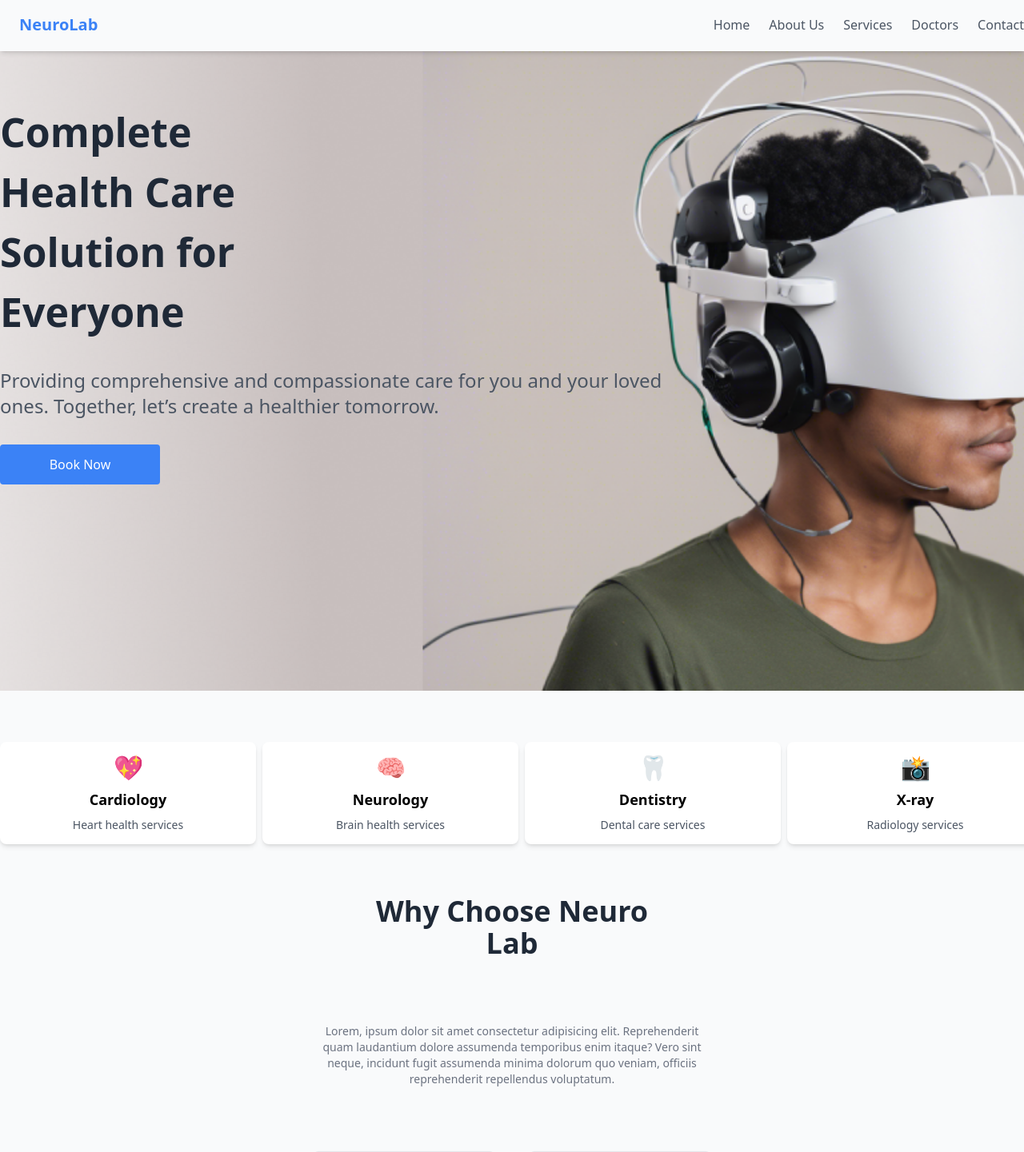
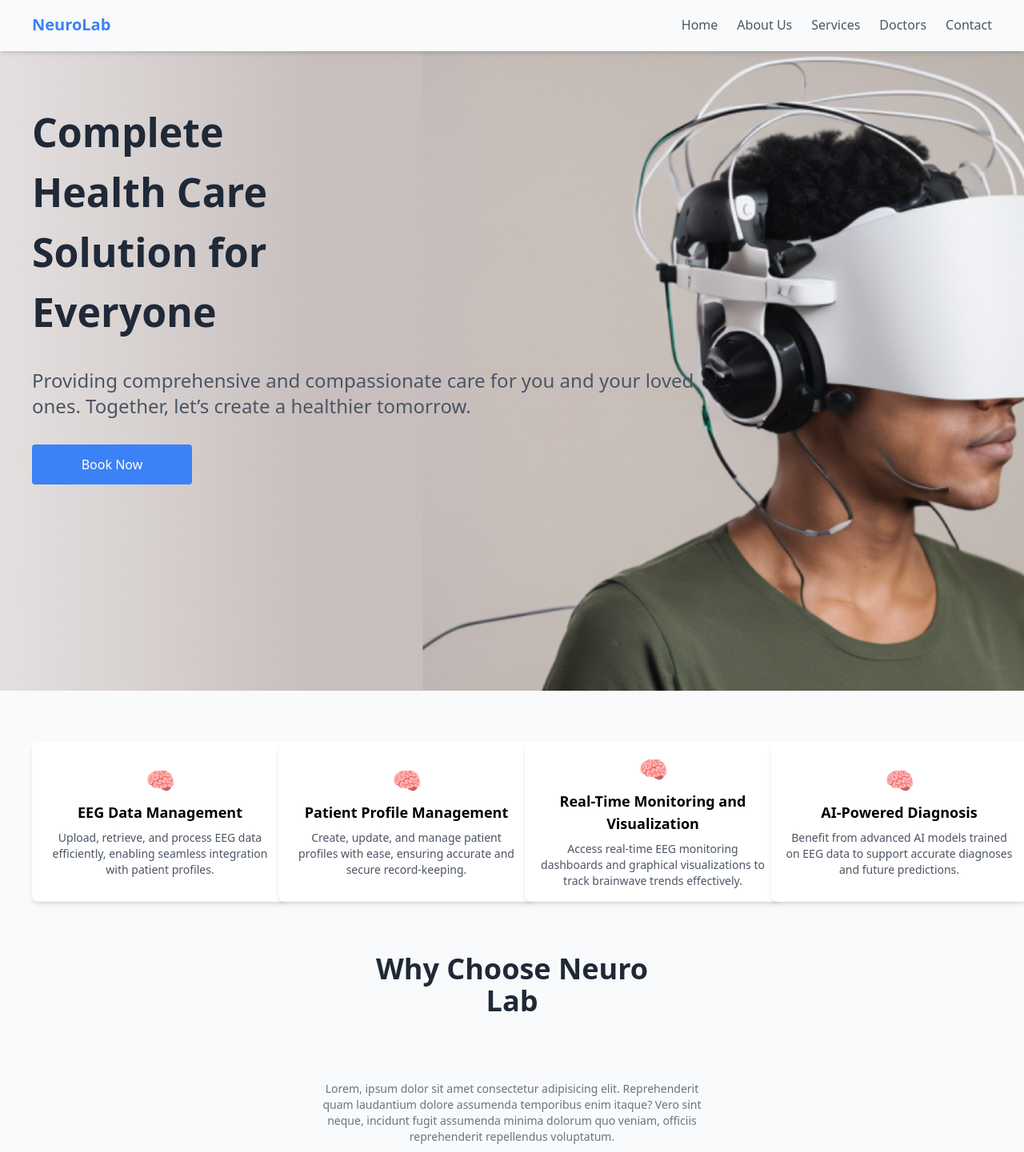
Before and after one commit to aine1100/NeuroLab, a React (Vite) app: page / in a window 1280 px wide. Shown: the top 1441 px of the page at 80% size. Built offline with nearby package versions, Linux system fonts and the light colour scheme.

Commit message:
modified codes

```diff
--- a/src/components/DoctorsSection.tsx
+++ b/src/components/DoctorsSection.tsx
@@ -2,35 +2,35 @@
 const DoctorSection = () => {
   const doctors = [
     {
-      name: "Dr. Joseph Drew",
-      specialization: "Cardiologist",
+      name: "Asimwe Landry",
+      specialization: "Founder and Ceo",
 
     },
     {
-      name: "Dr. Joseph Drew",
-      specialization: "Cardiologist",
+      name: "Dushimire Aine",
+      specialization: "Web and Mobile Developer",
 
     },
     {
-      name: "Dr. Joseph Drew",
-      specialization: "Cardiologist",
+      name: "Mugisha Prosper",
+      specialization: "Data analyst and Backend Developer",
 
     },
     {
-      name: "Dr. Joseph Drew",
-      specialization: "Cardiologist",
+      name: "Uhirwe Esther Hope",
+      specialization: "Frontend Developer ",
 
     }
     ,
     {
-      name: "Dr. Joseph Drew",
-      specialization: "Cardiologist",
+      name: "Atumanyire Winy",
+      specialization: "Market research analyzer",
 
     },
   ];
 
   return (
-    <div className="py-16">
+    <div className="py-16 px-10">
       <div className="container mx-auto flex flex-col items-center gap-10">
         <h2 className="text-4xl text-gray-800 font-bold">Meet Our Team</h2>
         <p className="w-[40rem] text-center text-gray-500">Lorem ipsum dolor sit amet consectetur adipisicing elit. Officia nihil suscipit ipsam repudiandae delectus assumenda pariatur harum dolorum impedit earum placeat, reiciendis nam ab. Fuga ratione aspernatur aperiam rem distinctio?</p>
--- a/src/components/Header.tsx
+++ b/src/components/Header.tsx
@@ -28,8 +28,8 @@ const Header: React.FC = () => {
           : "bg-transparent"
       }`}
     >
-      <div className="container mx-auto flex justify-between items-center">
-        <h1 className="text-[20px] px-6 font-bold text-blue-500">NeuroLab</h1>
+      <div className="container mx-auto flex justify-between items-center px-10">
+        <h1 className="text-[20px]  font-bold text-blue-500">NeuroLab</h1>
 
         <ul className="flex space-x-6 -ml-[20rem]">
           {tabs.map((tab, index) => (
--- a/src/components/HeroSection.tsx
+++ b/src/components/HeroSection.tsx
@@ -3,7 +3,7 @@ import Button from "./Button";
 const HeroSection: React.FC = () => {
   return (
     <section
-      className="bg-blue-50 py-16 h-screen w-auto"
+      className="bg-blue-50 py-16 px-10 h-screen w-auto"
       style={{
         backgroundImage: "url('/hero.png')",
         backgroundSize: "cover",
--- a/src/components/ServicesSection.tsx
+++ b/src/components/ServicesSection.tsx
@@ -2,14 +2,14 @@ import Card from "./Card";
 
 const ServicesSection: React.FC = () => {
   const services = [
-    { title: "Cardiology", description: "Heart health services", icon: "💖" },
-    { title: "Neurology", description: "Brain health services", icon: "🧠" },
-    { title: "Dentistry", description: "Dental care services", icon: "🦷" },
-    { title: "X-ray", description: "Radiology services", icon: "📸" },
+    { title: "EEG Data Management", description: "Upload, retrieve, and process EEG data efficiently, enabling seamless integration with patient profiles.", icon: "🧠" },
+    { title: "Patient Profile Management", description: "Create, update, and manage patient profiles with ease, ensuring accurate and secure record-keeping.", icon: "🧠" },
+    { title: "Real-Time Monitoring and Visualization", description: "Access real-time EEG monitoring dashboards and graphical visualizations to track brainwave trends effectively.", icon: "🧠" },
+    { title: "AI-Powered Diagnosis", description: "Benefit from advanced AI models trained on EEG data to support accurate diagnoses and future predictions.", icon: "🧠" },
   ];
 
   return (
-    <section className="py-16">
+    <section className="py-16 px-10">
       <div className="container mx-auto grid grid-cols-1 md:grid-cols-2 lg:grid-cols-4 gap-8">
         {services.map((service, index) => (
           <Card
@@ -17,6 +17,7 @@ const ServicesSection: React.FC = () => {
             title={service.title}
             description={service.description}
             icon={service.icon}
+            height="200px"
           />
         ))}
       </div>
--- a/src/components/TestimonialsSection.tsx
+++ b/src/components/TestimonialsSection.tsx
@@ -15,7 +15,7 @@ const TestimonialsSection = () => {
   ];
 
   return (
-    <section className="py-16 ">
+    <section className="py-16 px-10 ">
       <div className="container mx-auto flex flex-col gap-10 items-center">
         <h2 className="text-4xl text-gray-800 font-bold">Testimonials</h2>
         <p className="max-w-2xl text-center text-gray-600">
```
